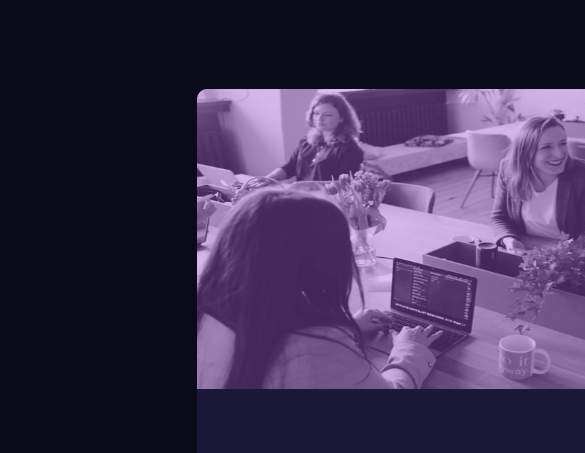
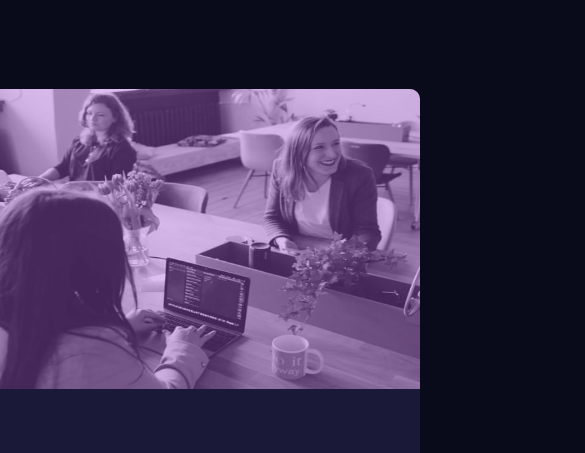
Before and after one commit to kasemkl/stats, a plain HTML site: page index.html in a window 390 px wide. Shown: the top 453 px of the page, 585 px wide, since content can reach past the window. Drawn offline with Linux system fonts and the light colour scheme.

Commit message:
Update stylesheet.css

```diff
--- a/stylesheet.css
+++ b/stylesheet.css
@@ -9,7 +9,7 @@ body{
     justify-content: center;
     align-items: center;
     min-height: 100vh;
-    min-width: 100vh;
+    min-width: 87%;
     flex-direction: column;
     background-color: hsl(233, 47%, 7%);
     color:  hsl(0, 0%, 100%);
@@ -80,7 +80,7 @@ h1 span {
 @media (max-width:1024px) {
     body{
         min-height: 150vh;
-        min-width: none;
+
     }
     main{
         width: 450px;
```
